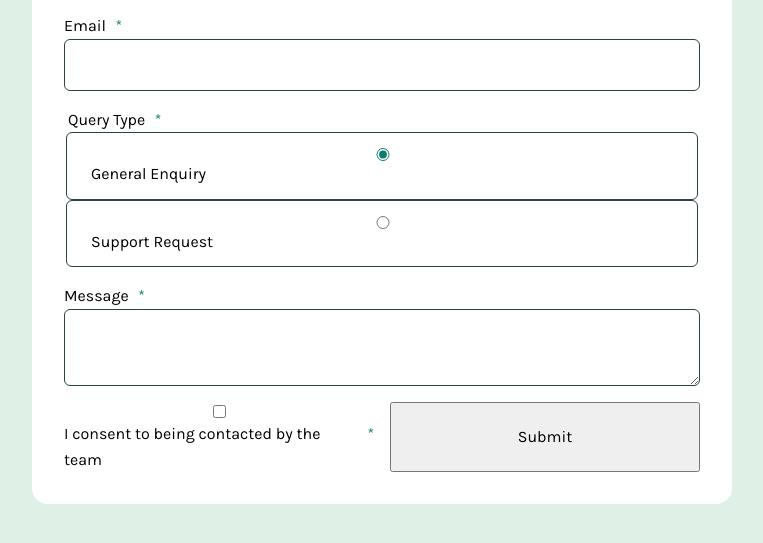
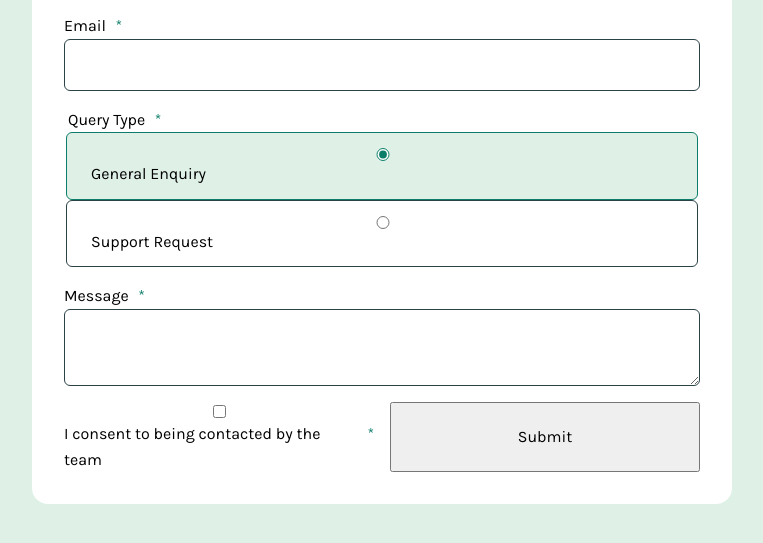
Before and after one commit to Annie-Huang/fem-contact-form, a website: page index.html in a window 1280 px wide. Both pictures are taken after a click on the radio button "General Enquiry". Shown: the part 171-714 px from the top of the page, without its empty margins (258-1021 px from the left). Drawn offline with Linux system fonts and the light colour scheme.

Commit message:
When radio button is selected, change background and border color

```diff
--- a/style.css
+++ b/style.css
@@ -107,4 +107,9 @@
       outline-color: var(--green);
     }
   }
+
+  .form-group:has([type='radio']:checked) {
+    background-color: var(--pale-green);
+    border-color: var(--green);
+  }
 }
```
